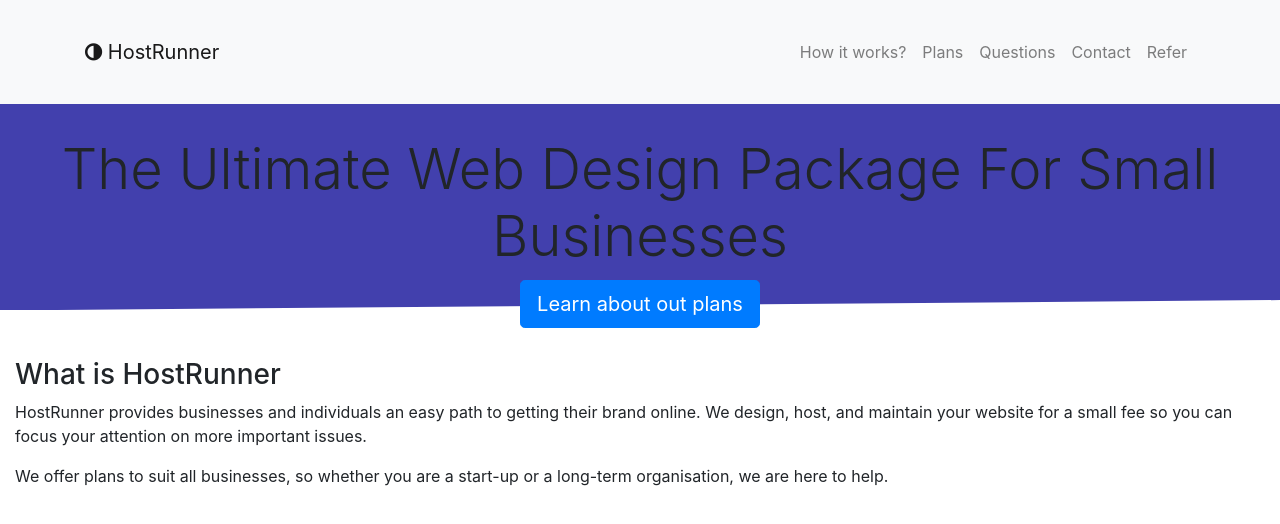
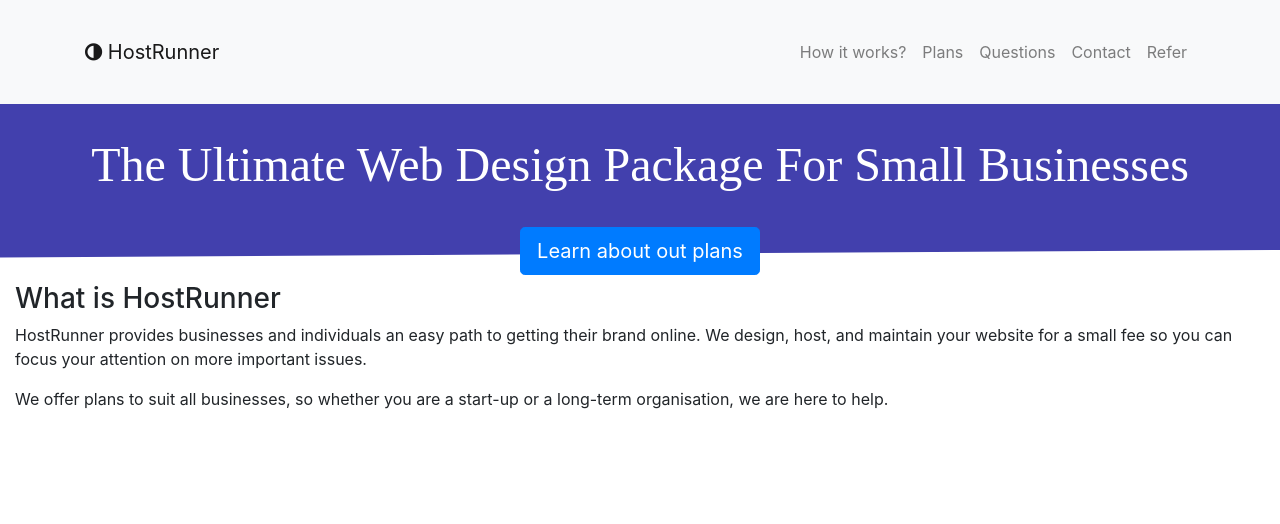
Before and after one commit to speccysps/hostRunner, a website: page src/index.html in a window 1280 px wide. Drawn offline with nearby package versions, Linux system fonts and the light colour scheme.

Commit message:
Styled h2 hero

```diff
--- a/src/index.html
+++ b/src/index.html
@@ -47,26 +47,33 @@
             </div>
         </nav>
     </div>
-    <div class="container-fluid px-0">
+    <div class="container-fluid">
+        <div class="row">
             <section class="hero col-sm-12  px-0 text-center">
                 <div class="inside" id="bg">
-                <h2 class="display-4 ">The Ultimate Web Design Package For Small Businesses
+                    <h2 class="display-4">The Ultimate Web Design Package For Small Businesses
                     </h2>
                 </div>
                 <a class="btn btn-primary btn-lg" href="#" role="button">Learn about out plans</a>
             </section>
+        </div>
         <main>
+            <div class="row">
                 <section class="plans col-sm-12 mt-4">
                     <h3>What is HostRunner</h3>
-                <p>HostRunner provides businesses and individuals an easy path to getting their brand online. We design,
-                    host, and maintain your website for a small fee so you can focus your attention on more important
+                    <p>HostRunner provides businesses and individuals an easy path to getting their brand online. We
+                        design,
+                        host, and maintain your website for a small fee so you can focus your attention on more
+                        important
                         issues.
                     </p>
-                <p>We offer plans to suit all businesses, so whether you are a start-up or a long-term organisation, we
+                    <p>We offer plans to suit all businesses, so whether you are a start-up or a long-term organisation,
+                        we
                         are
                         here
                         to help.</p>
                 </section>
+            </div>
         </main>
     </div>
 
--- a/src/sass/main.scss
+++ b/src/sass/main.scss
@@ -16,6 +16,12 @@
     padding: 2em 0;
 }
 
+h2.display-4 {
+    font-size: 3em;
+    color: #fff;
+    font-family: serif;
+}
+
 section .btn {
     margin-top: -2em;
 }
```
Also changed, not shown: src/css/main.css, 1 other file. Lines whose indentation alone changed are shown as unchanged.
